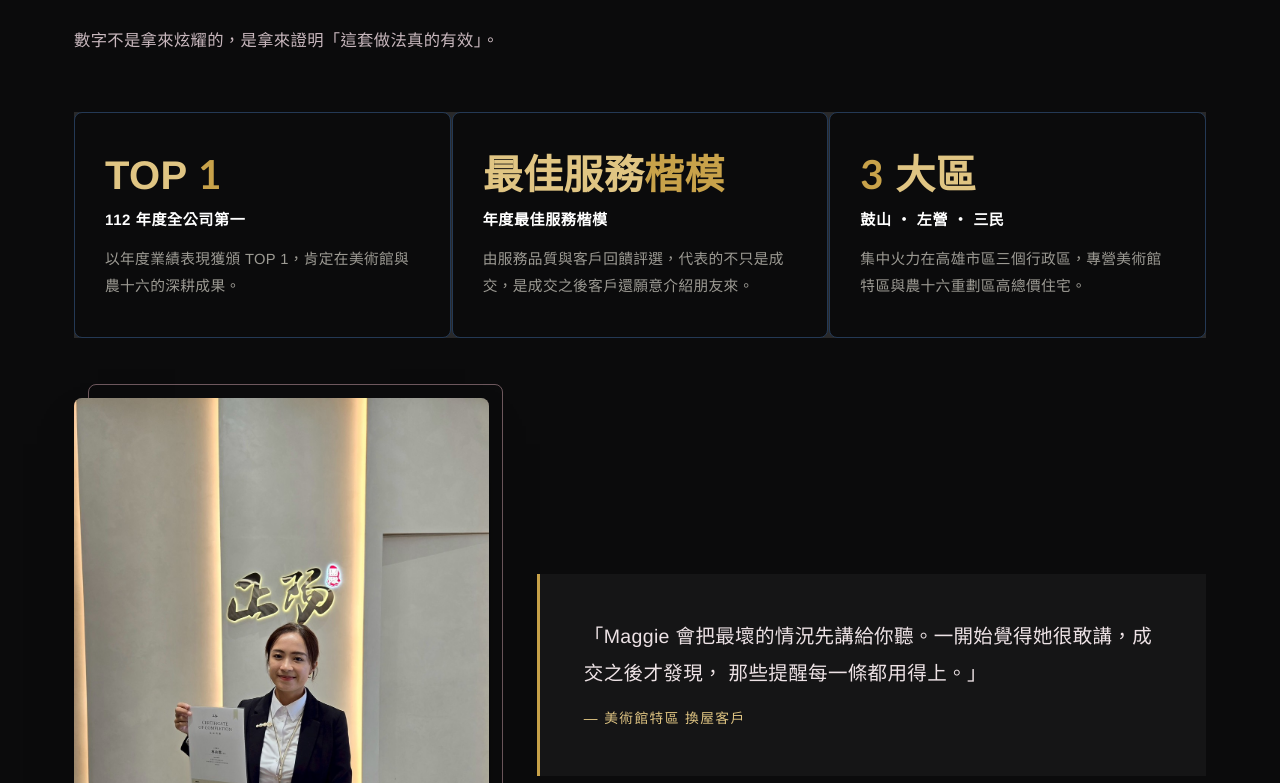
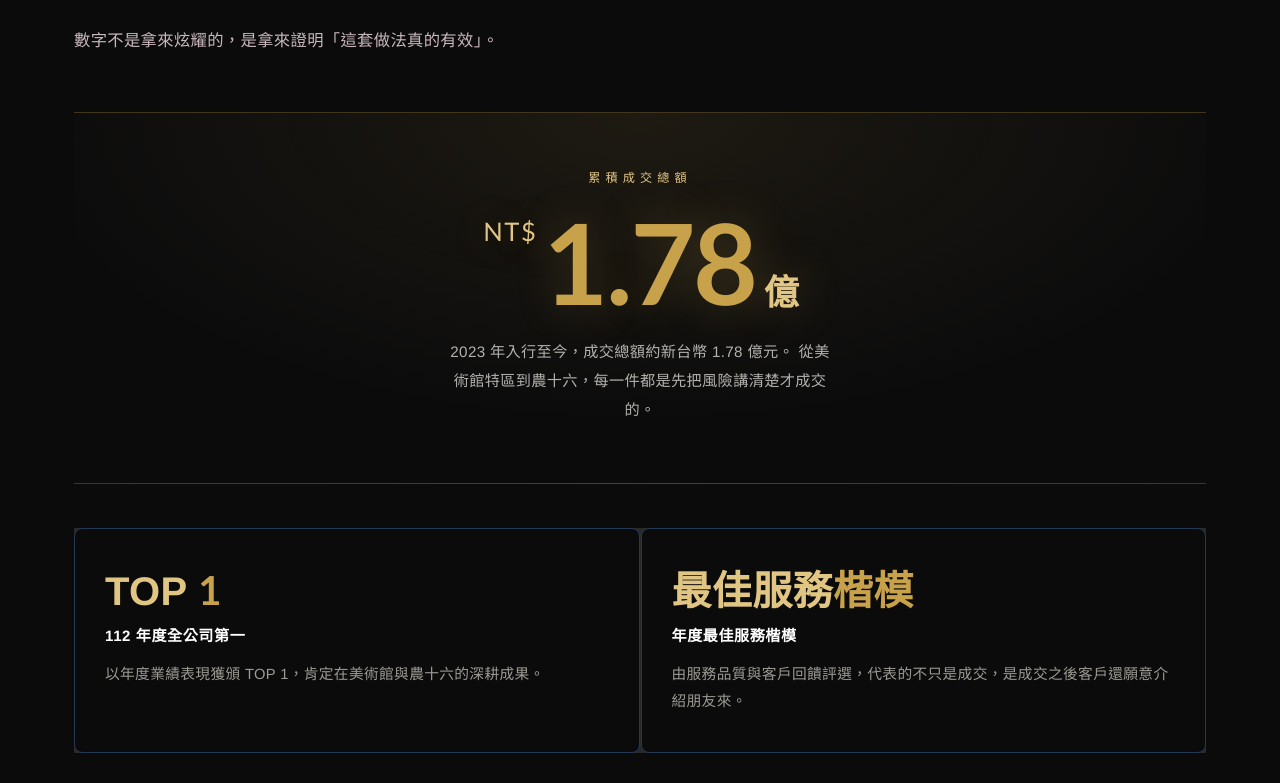
Before and after one commit to jiunjiun7-commits/maggie-official-site, a Next.js app: page / in a window 1280 px wide. Shown: the part 2897-3680 px from the top of the page. Built offline with nearby package versions, Linux system fonts and the light colour scheme.

Commit message:
戰績區新增累積成交總額跑動數字，移除三大區卡片

```diff
--- /dev/null
+++ b/src/app/_components/CountUp.tsx
@@ -0,0 +1,69 @@
+"use client";
+
+import { useEffect, useRef, useState } from "react";
+
+type Props = {
+  /** 最終要跑到的數字 */
+  to: number;
+  /** 小數位數 */
+  decimals?: number;
+  /** 動畫長度（毫秒） */
+  duration?: number;
+};
+
+/**
+ * 捲到畫面內才開始跑的數字動畫。
+ * 只跑一次，跑完停在最終值；使用者若偏好減少動態效果則直接顯示結果。
+ *
+ * 注意：「是否已啟動」用 ref 不用 state —— 若放進 effect 依賴，
+ * 狀態一變就會觸發 cleanup 把 requestAnimationFrame 取消掉，數字會停在 0。
+ */
+export default function CountUp({ to, decimals = 0, duration = 1600 }: Props) {
+  const ref = useRef<HTMLSpanElement>(null);
+  const started = useRef(false);
+  const [value, setValue] = useState(0);
+
+  useEffect(() => {
+    const node = ref.current;
+    if (!node) return;
+
+    const reduceMotion = window.matchMedia("(prefers-reduced-motion: reduce)").matches;
+    if (reduceMotion || !("IntersectionObserver" in window)) {
+      setValue(to);
+      return;
+    }
+
+    let frame = 0;
+
+    const run = () => {
+      const start = performance.now();
+      const tick = (now: number) => {
+        const progress = Math.min((now - start) / duration, 1);
+        // easeOutExpo：一開始衝很快，結尾慢慢收，比線性有力道
+        const eased = progress === 1 ? 1 : 1 - Math.pow(2, -10 * progress);
+        setValue(to * eased);
+        if (progress < 1) frame = requestAnimationFrame(tick);
+      };
+      frame = requestAnimationFrame(tick);
+    };
+
+    const observer = new IntersectionObserver(
+      (entries) => {
+        if (!entries[0]?.isIntersecting || started.current) return;
+        started.current = true;
+        observer.disconnect();
+        run();
+      },
+      { threshold: 0.4 }
+    );
+
+    observer.observe(node);
+
+    return () => {
+      observer.disconnect();
+      if (frame) cancelAnimationFrame(frame);
+    };
+  }, [to, duration]);
+
+  return <span ref={ref}>{value.toFixed(decimals)}</span>;
+}
--- a/src/app/page.tsx
+++ b/src/app/page.tsx
@@ -1,8 +1,15 @@
 import Image from "next/image";
 import Link from "next/link";
+import CountUp from "@/app/_components/CountUp";
 import SiteInteractions from "@/app/_components/SiteInteractions";
 import { BRAND, PROFILE } from "@/lib/profile";
 import "./site.css";
+
+/**
+ * 累積成交總額（單位：億元）。
+ * ⚠️ 這是對外公開的業績數字，更新前請先自己核對正確金額。
+ */
+const TOTAL_SALES_100M = 1.78;
 
 const LINE_URL = PROFILE.social.line;
 const TEL_URL = `tel:${PROFILE.phoneRaw}`;
@@ -249,7 +256,21 @@ export default function HomePage() {
               數字不是拿來炫耀的，是拿來證明「這套做法真的有效」。
             </p>
 
-            <div className="stats">
+            {/* 總銷金額：捲到畫面內才開始跑動 */}
+            <div className="bigstat">
+              <div className="bigstat__label">累積成交總額</div>
+              <div className="bigstat__num">
+                <span className="bigstat__unit">NT$</span>
+                <CountUp to={TOTAL_SALES_100M} decimals={2} />
+                <em>億</em>
+              </div>
+              <p className="bigstat__note">
+                2023 年入行至今，成交總額約新台幣 {TOTAL_SALES_100M} 億元。
+                從美術館特區到農十六，每一件都是先把風險講清楚才成交的。
+              </p>
+            </div>
+
+            <div className="stats stats--2">
               <div className="stat">
                 <div className="stat__num">TOP <em>1</em></div>
                 <div className="stat__label">112 年度全公司第一</div>
@@ -259,11 +280,6 @@ export default function HomePage() {
                 <div className="stat__num">最佳服務<em>楷模</em></div>
                 <div className="stat__label">年度最佳服務楷模</div>
                 <p>由服務品質與客戶回饋評選，代表的不只是成交，是成交之後客戶還願意介紹朋友來。</p>
-              </div>
-              <div className="stat">
-                <div className="stat__num"><em>3</em> 大區</div>
-                <div className="stat__label">鼓山 ‧ 左營 ‧ 三民</div>
-                <p>集中火力在高雄市區三個行政區，專營美術館特區與農十六重劃區高總價住宅。</p>
               </div>
             </div>
 
--- a/src/app/site.css
+++ b/src/app/site.css
@@ -300,7 +300,43 @@ p:last-child{ margin-bottom:0; }
 .focus__body strong{ color:#fff; border-bottom:1px solid var(--gold); }
 
 /* ---------- 戰績 ---------- */
+/* 總銷金額：整個戰績區的主角 */
+.bigstat{
+  text-align:center; padding:clamp(30px,5vw,54px) 20px clamp(34px,5vw,58px);
+  border-top:1px solid rgba(200,162,74,.28);
+  border-bottom:1px solid rgba(200,162,74,.28);
+  margin-bottom:clamp(28px,4vw,44px);
+  background:radial-gradient(80% 120% at 50% 0%, rgba(200,162,74,.10) 0%, rgba(200,162,74,0) 70%);
+}
+.bigstat__label{
+  font-size:.76rem; letter-spacing:.42em; text-transform:uppercase;
+  color:var(--gold-soft); margin-bottom:16px;
+}
+.bigstat__num{
+  display:flex; align-items:baseline; justify-content:center; gap:6px;
+  font-family:var(--font-en); font-weight:700; line-height:1;
+  font-size:clamp(3.2rem,11vw,7rem);
+  color:var(--gold);
+  letter-spacing:-.02em;
+  text-shadow:0 0 46px rgba(200,162,74,.28);
+  font-variant-numeric:tabular-nums;
+}
+.bigstat__unit{
+  font-size:clamp(1rem,2.4vw,1.6rem); font-weight:400;
+  color:var(--gold-soft); letter-spacing:.06em; align-self:flex-start;
+  margin-top:.5em;
+}
+.bigstat__num em{
+  font-family:var(--font); font-style:normal; font-size:clamp(1.3rem,3.4vw,2.2rem);
+  color:var(--gold-soft); margin-left:2px;
+}
+.bigstat__note{
+  max-width:46ch; margin:20px auto 0; font-size:.95rem;
+  color:rgba(242,240,234,.72); line-height:1.9;
+}
+
 .stats{ display:grid; grid-template-columns:repeat(3,1fr); gap:1px; background:rgba(255,255,255,.12); }
+.stats--2{ grid-template-columns:repeat(2,1fr); }
 .stat{ background:var(--dark); padding:38px 30px; }
 .stat__num{
   font-size:clamp(1.7rem,3.4vw,2.5rem); font-weight:700; line-height:1.15;
@@ -497,7 +533,7 @@ a.contact__v:hover{ color:var(--yongyi-CERISE); text-decoration:underline; }
   .award{ grid-template-columns:1fr; }
   .award__photo{ max-width:340px; margin-inline:auto; }
   .cards--3,.cards--2{ grid-template-columns:1fr; }
-  .stats{ grid-template-columns:1fr; }
+  .stats,.stats--2{ grid-template-columns:1fr; }
   .flow__list{ grid-template-columns:1fr 1fr; }
 
   .focus{ grid-template-columns:1fr; }
```
